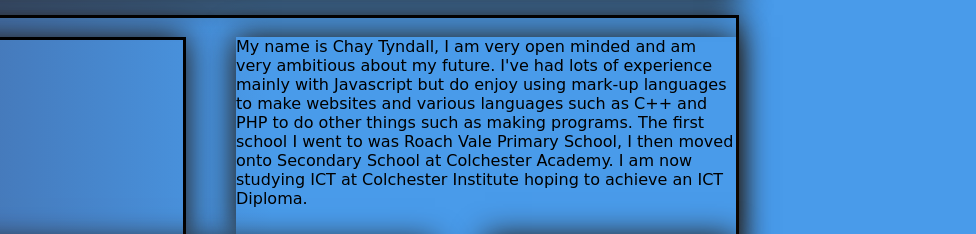
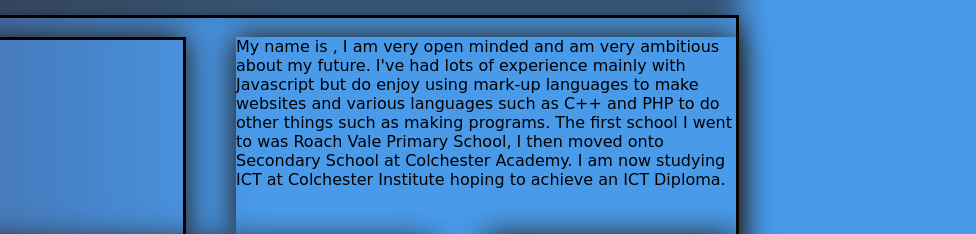
Before and after one commit to cronos-hash/porfolio-website, a plain HTML site: page aboutme.html in a window 1280 px wide. Shown: the part 153-387 px from the top of the page, 304-1280 px from the left. Drawn offline with Linux system fonts and the light colour scheme; a web font is replaced by a local one.

Commit message:
Update aboutme.html

```diff
--- a/aboutme.html
+++ b/aboutme.html
@@ -30,7 +30,7 @@
 
 <div id="section5_right">
 <p>
-My name is Chay Tyndall, I am very open minded and am very ambitious about my future.
+My name is , I am very open minded and am very ambitious about my future.
  I've had lots of experience mainly with Javascript but do enjoy using
  mark-up languages to make websites and various languages such as C++ and PHP to do other things such as making programs.
  The first school I went to was Roach Vale Primary School, I then moved onto Secondary School at Colchester Academy.
```
